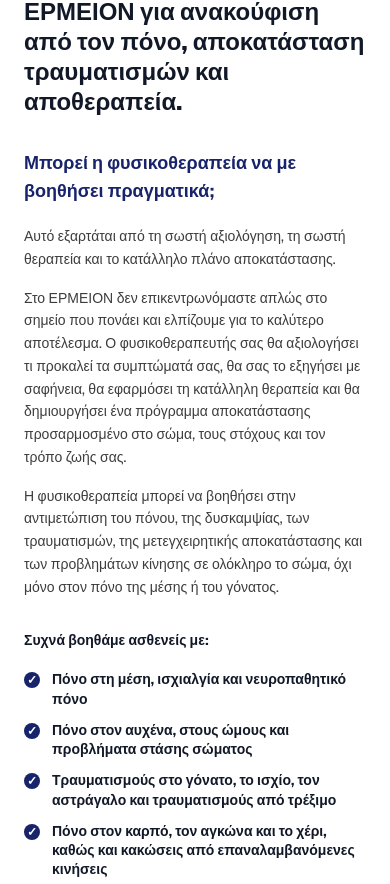
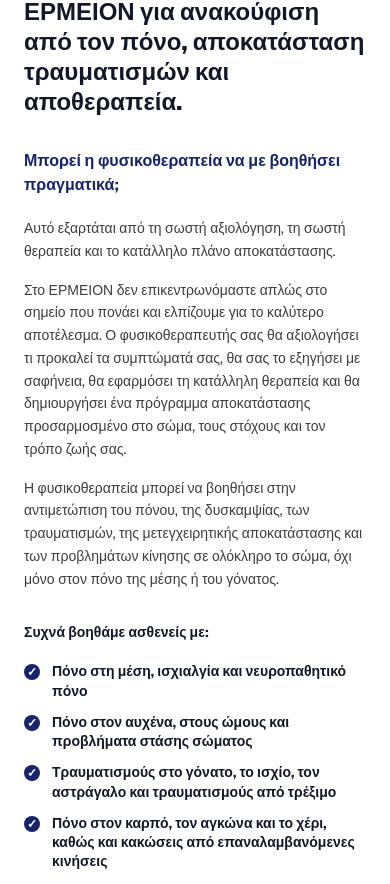
Before and after one commit to Ermeion/ermeion-website, a React (Vite) app: page / in a window 390 px wide. Shown: the part 1289-2173 px from the top of the page. Built offline with nearby package versions, Linux system fonts and the light colour scheme.

Commit message:
Updated App.tsx

```diff
--- a/src/App.tsx
+++ b/src/App.tsx
@@ -280,7 +280,7 @@ function WhyErmeionSection() {
 
           {/* Subheading */}
           <h3
-            className="text-lg sm:text-lg font-bold mb-5"
+            className="text-md sm:text-lg font-bold mb-5"
             style={{ color: '#17236a' }}
           >
             Μπορεί η φυσικοθεραπεία να με βοηθήσει πραγματικά;
```
